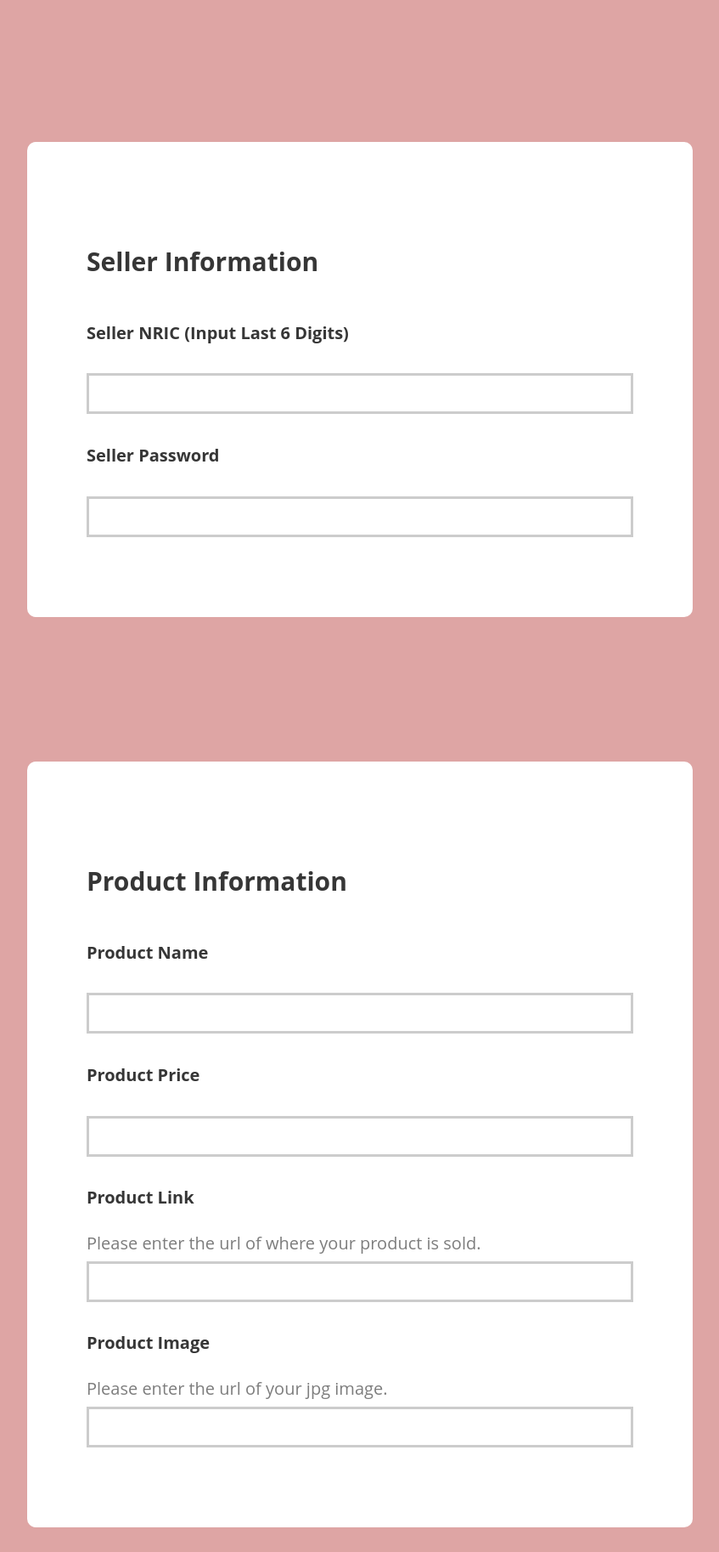
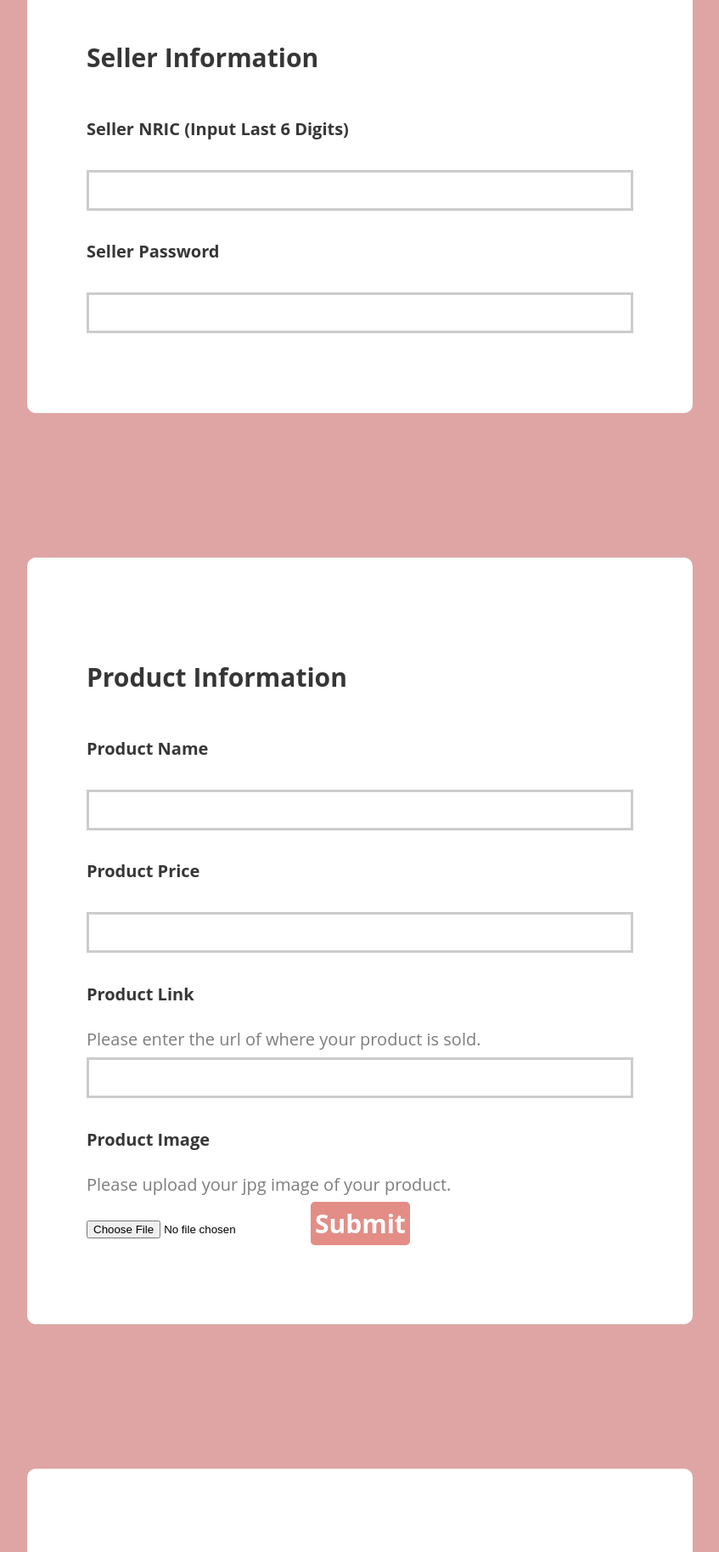
Before and after one commit to jessicacnx/peachsellerupdated, a Flask app: page /sellerproduct in a window 1280 px wide. Shown: the part 777-2603 px from the top of the page at 85% size, without its empty margins (216-1063 px from the left). Run offline with Flask 2, Linux system fonts and the light colour scheme.

Commit message:
Update sellerproduct.html

```diff
--- a/templates/sellerproduct.html
+++ b/templates/sellerproduct.html
@@ -11,10 +11,7 @@
 	</head>
 
 	<body1>
-
-	<div class="fimage">
-	</div>
-
+	<br>
     	<div class="fheader">
 		<h7>peache   seller</h7>
       		<br><br><br>
@@ -55,10 +52,11 @@
         		<input type="text" name="plink"/>
       		</form>
 
-      		<form action="upload.php" method="post" enctype="multipart/form-data">
+      		<form action = "http://localhost:5000/uploader" method = "POST" enctype = "multipart/form-data">
         		<h4>Product Image </h4>
-        		<p3> Please enter the url of your jpg image. </p3>
-        		<input type="text" name="pimg"/>
+        		<p3> Please upload your jpg image of your product. </p3>
+        		<input type = "file" name = "pimage" />
+         		<input type = "submit"/>
       		</form>
     	</div>
 
```
